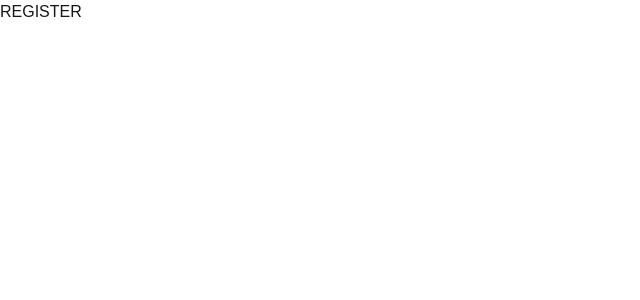
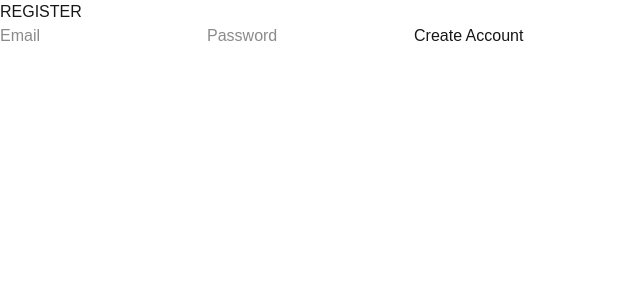
Before and after one commit to clydexmarty09/Job-App-Tracker-, a Next.js app: page /register in a window 1280 px wide. Shown: the top 300 px of the page, without its empty margins (0-640 px from the left). Built offline with nearby package versions, Linux system fonts and the light colour scheme.

Commit message:
started adding registration page JSX

```diff
--- a/app/login/page.tsx
+++ b/app/login/page.tsx
@@ -1,5 +1,5 @@
 "use client";
-import { useState, FormEvent } from "react";
+import { useState } from "react";
 import { useRouter } from "next/navigation";
 
 export default function Login() {
--- a/app/register/page.tsx
+++ b/app/register/page.tsx
@@ -1,7 +1,39 @@
+"use client";
+import { useEffect, useState } from "react";
+import { useRouter } from "next/navigation";
+
 export default function Register() {
+
+    const router = useRouter();
+    const [error, setError] = useState("");
+    const [loading, setLoading] = useState(false);
+    const [email, setEmail] = useState("");
+    const [password, setPassword] = useState("");
+
+    async function handleSubmit(e: any) {
+        e.preventDefault();
+        setError("");
+        setLoading(true);
+
+        try {
+
+        } catch (error) {
+            setError("Invalid ")
+        }
+    }
+
     return(
         <main>
             <h1> REGISTER </h1>
+            <form>
+                <input
+                placeholder="Email"
+                />
+                <input
+                placeholder="Password"
+                />
+                <button> Create Account</button>
+            </form>
         </main>
 
     );
```
